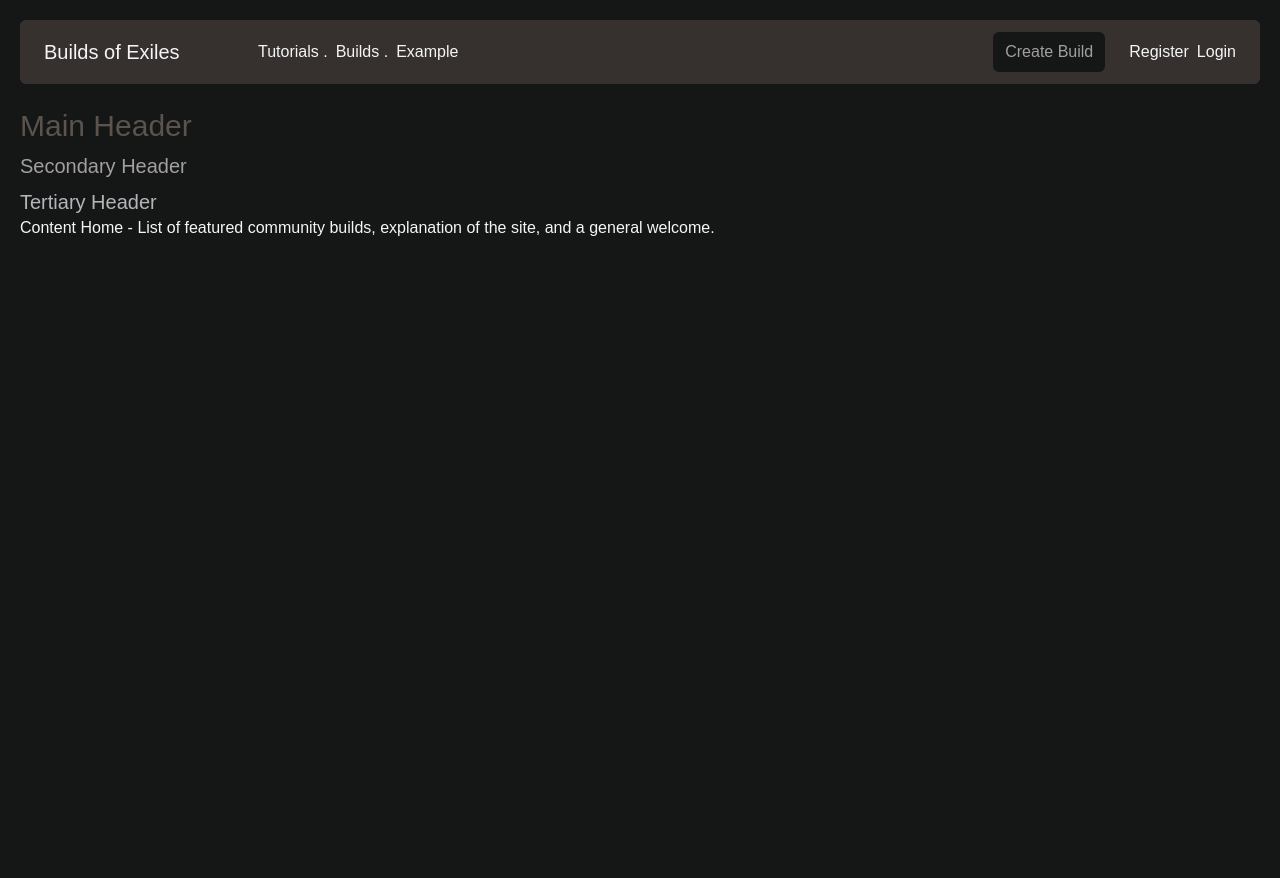
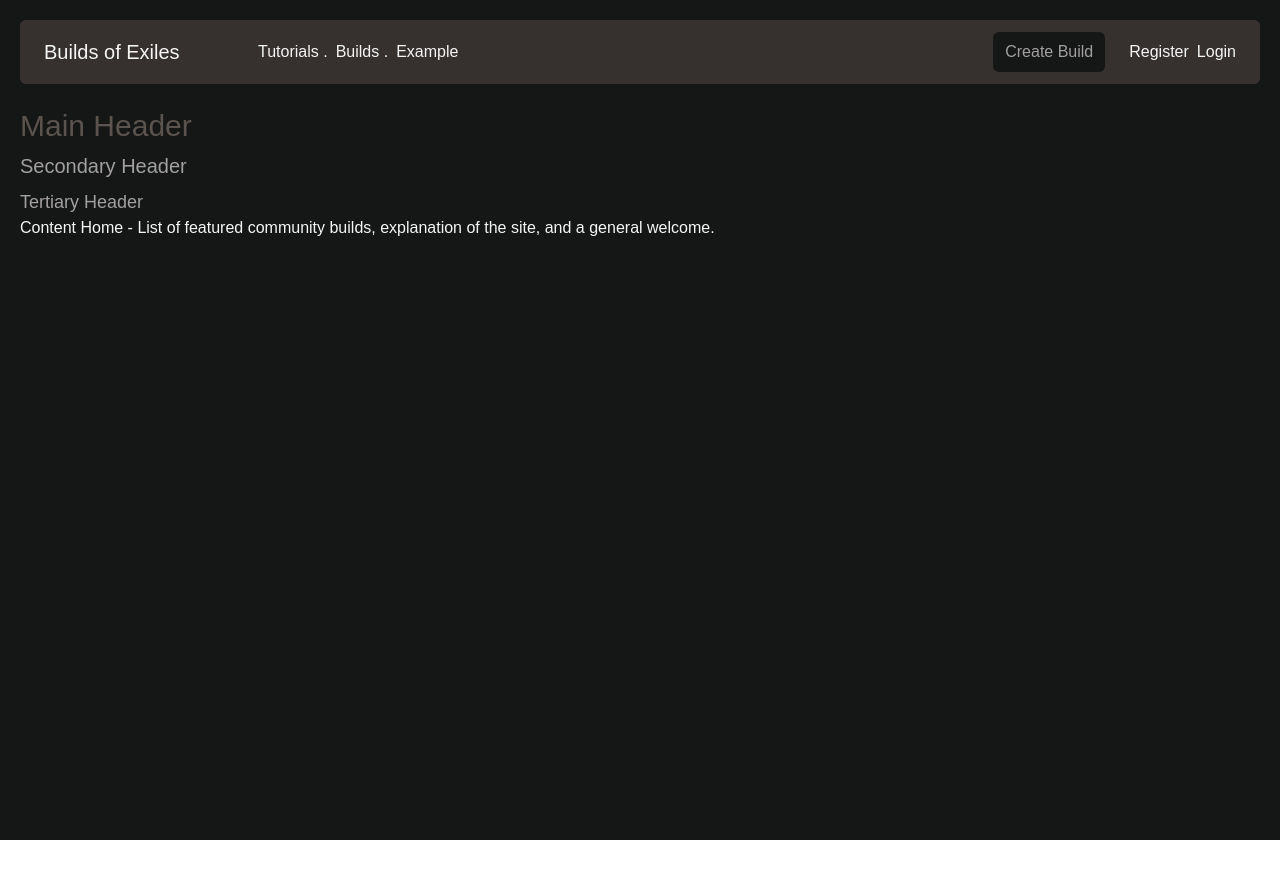
Before and after one commit to darkphotonKN/community-builds-client, a Next.js app: page /example in a window 1280 px wide. Shown: the top 878 px of the page. After the commit the page ends 840 px from the top, so only its background shows below. Built offline with nearby package versions, Linux system fonts and the light colour scheme; a web font is replaced by a local one.

Commit message:
description and build create tidy up, page layout improvements.

```diff
--- a/src/app/layout.tsx
+++ b/src/app/layout.tsx
@@ -28,7 +28,7 @@ export default function RootLayout({
         {/* Core Application Wrapper  */}
         <div
           id="app"
-          className="bg-customBg text-customTxtContent p-5 h-[10000px]"
+          className="bg-customBg text-customTxtContent p-5 min-h-screen"
         >
           {/* TODO: Global Modal */}
           {/* <Modal /> */}
@@ -37,9 +37,9 @@ export default function RootLayout({
           <Nav />
 
           {/* Content Area */}
-          <div className="w-[100%] h-screen pt-4">
+          <div className="w-full min-h-[calc(100vh-4rem)] pt-4">
             <Header />
-            <div>{children}</div>
+            <main className="h-full">{children}</main>
           </div>
         </div>
       </body>
--- a/src/components/Layout/Text/HeaderThree.tsx
+++ b/src/components/Layout/Text/HeaderThree.tsx
@@ -1,7 +1,11 @@
-import { TextProps } from "./HeaderOne";
+import { TextProps } from './HeaderOne';
 
 function HeaderThree({ children }: TextProps) {
-	return <div className="text-customHeaderThree text-xl mt-2">{children}</div>;
+  return (
+    <div className="text-customHeaderTwo text-lg font-medium mt-2">
+      {children}
+    </div>
+  );
 }
 
 export default HeaderThree;
--- a/src/components/Layout/Text/HeaderTwo.tsx
+++ b/src/components/Layout/Text/HeaderTwo.tsx
@@ -1,4 +1,4 @@
-import { TextProps } from "./HeaderOne";
+import { TextProps } from './HeaderOne';
 
 function HeaderTwo({ children }: TextProps) {
   return (
--- a/src/store/buildStore.ts
+++ b/src/store/buildStore.ts
@@ -51,7 +51,7 @@ export const useBuildStore = create<BuildState>((set, get) => ({
     const classData = await getRequest<ClassAndAscendanciesResponse>("/class");
 
     const { classes, ascendancies } = classData?.result || {};
-    console.log('@ascendanciesggggggg',ascendancies)
+    console.log("@ascendanciesggggggg", ascendancies);
     set({
       ascendancies,
     });
```
